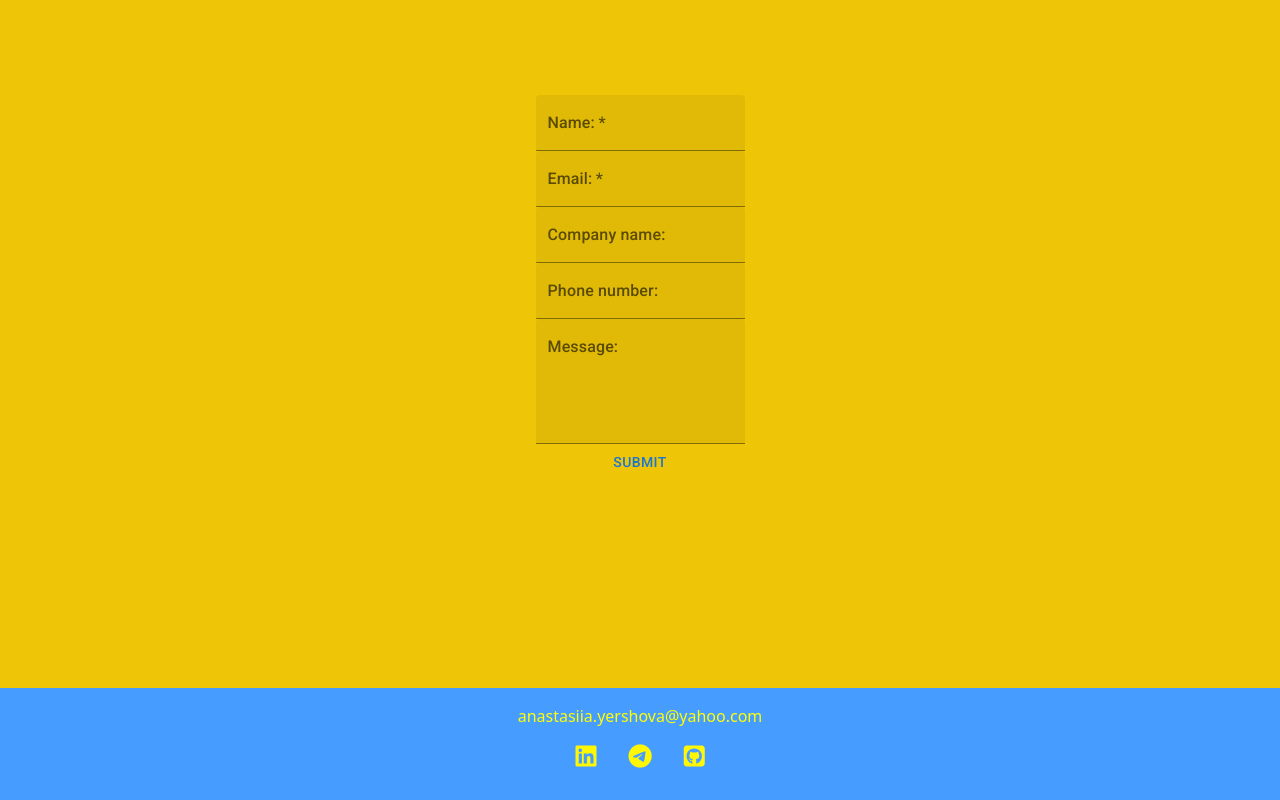
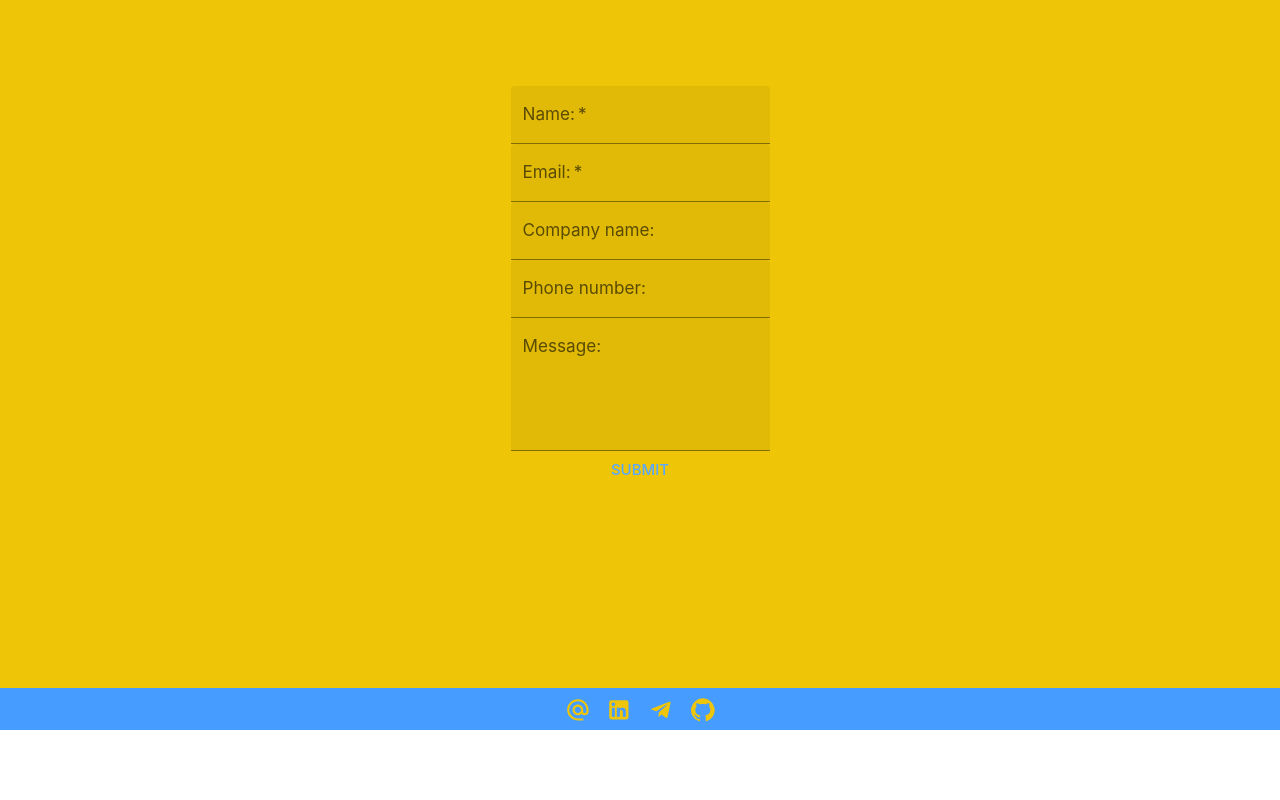
Before and after one commit to yrshva/yrshva.com, a React (Create React App) app: page /about in a window 1280 px wide. Shown: the part 1453-2253 px from the top of the page. After the commit the page ends 2183 px from the top, so only its background shows below. Built offline with nearby package versions, Linux system fonts and the light colour scheme; the HTML template or start-up script is replaced by a standard one; a web font is replaced by a local one; what react-animations would draw is missing.

Commit message:
update home page

```diff
--- a/package.json
+++ b/package.json
@@ -13,7 +13,7 @@
     "@emailjs/browser": "^3.7.0",
     "@emotion/react": "^11.10.6",
     "@emotion/styled": "^11.10.6",
-    "@mui/icons-material": "^5.10.6",
+    "@mui/icons-material": "^5.11.11",
     "@mui/material": "^5.11.14",
     "@testing-library/jest-dom": "^5.16.5",
     "@testing-library/react": "^13.4.0",
--- a/src/App.tsx
+++ b/src/App.tsx
@@ -7,9 +7,35 @@ import "./styles/App.css";
 import About from "./components/pages/About";
 import Home from "./components/pages/Home";
 import Layout from "./components/shared/Layout";
+import { ThemeProvider, createTheme } from "@mui/material";
+import { colors } from "./styles";
 
 function App() {
+  const customTheme = createTheme({
+    palette: {
+      primary: {
+        main: colors.primary.main,
+      },
+    },
+    typography: {
+      fontSize: 15,
+      fontFamily: [
+        "-apple -system",
+        "BlinkMacSystemFont",
+        "Segoe UI",
+        "Roboto",
+        "Oxygen",
+        "Ubuntu",
+        "Cantarell",
+        "Fira Sans",
+        "Droid Sans",
+        "Helvetica Neue",
+        "sans-serif",
+      ].join(","),
+    },
+  });
   return (
+    <ThemeProvider theme={customTheme}>
       <BrowserRouter>
         <Routes>
           <Route path="/" element={<Layout />}>
@@ -18,6 +44,7 @@ function App() {
           </Route>
         </Routes>
       </BrowserRouter>
+    </ThemeProvider>
   );
 }
 
--- a/src/components/pages/AboutPage/Resume.tsx
+++ b/src/components/pages/AboutPage/Resume.tsx
@@ -1,4 +1,3 @@
-import React from "react";
 import "../../../styles/resume.css";
 
 const Resume = () => {
@@ -36,10 +35,7 @@ const Resume = () => {
         <p className="c2">
           <span className="c15 c22">GitHub: </span>
           <span className="c5">
-            <a
-              className="c10"
-              href="https://github.com/yrshva"
-            >
+            <a className="c10" href="https://github.com/yrshva">
               https://github.com/yrshva
             </a>
           </span>
--- a/src/components/pages/HomePage/MainPage.tsx
+++ b/src/components/pages/HomePage/MainPage.tsx
@@ -1,4 +1,4 @@
-import { Box, Button, Modal, Typography } from "@mui/material";
+import { Box, Button, Modal, Stack, Typography } from "@mui/material";
 import styled, { keyframes } from "styled-components";
 import {
   swing,
@@ -9,7 +9,7 @@ import {
 } from "react-animations";
 import React, { type RefObject } from "react";
 import { ContactForm } from "../../shared/ContactForm";
-import { buttonStyle } from "../../shared/styles";
+import { codeFontFamily, fontSizes, buttonStyle } from "../../../styles";
 
 const SlideInDown = styled.span`
   display: inline-block;
@@ -36,37 +36,49 @@ const BounceIn = styled.div`
   animation: 1s ${keyframes`${bounceInUp}`};
 `;
 
-
 const MainPage = (props: { projects: RefObject<HTMLDivElement> }) => {
   const [open, setOpen] = React.useState(false);
-  const handleOpen = () => { setOpen(true); };
-  const handleClose = () => { setOpen(false); };
+  const handleOpen = () => {
+    setOpen(true);
+  };
+  const handleClose = () => {
+    setOpen(false);
+  };
   return (
     <Box>
       <Box className="page bg-blue">
         <Box>
-          <Typography >
+          <Typography fontSize={fontSizes.L} fontFamily={codeFontFamily}>
             <HandSwing>👋</HandSwing>
             <SlideInDown>Hi</SlideInDown> <SlideInRight>I am</SlideInRight>
           </Typography>
           <Name>Anastasiia Yershova</Name>
-          <Typography sx={{ opacity: "75%" }}>
+          <Typography
+            fontSize={fontSizes.L}
+            fontFamily={codeFontFamily}
+            sx={{ opacity: "75%" }}
+          >
             <SlideInDown>Frontend Developer based in the UK</SlideInDown>
           </Typography>
-          <BounceIn className="buttons">
-
+          <BounceIn>
+            <Stack
+              marginTop={1.5}
+              direction="row"
+              display="flex"
+              justifyContent="space-evenly"
+            >
               <Button
-              onClick={() => { props.projects.current?.scrollIntoView(); }
-              }
+                onClick={() => {
+                  props.projects.current?.scrollIntoView();
+                }}
                 sx={buttonStyle({ color: "yellow" })}
               >
                 See my projects
               </Button>
-            <Button onClick={handleOpen}
-              sx={buttonStyle({ color: "blue" })}
-            >
+              <Button onClick={handleOpen} sx={buttonStyle({ color: "blue" })}>
                 Contact me
               </Button>
+            </Stack>
             <Modal
               open={open}
               onClose={handleClose}
@@ -78,7 +90,7 @@ const MainPage = (props: { projects: RefObject<HTMLDivElement> }) => {
           </BounceIn>
         </Box>
       </Box>
-    </Box >
+    </Box>
   );
 };
 export default MainPage;
--- a/src/components/shared/Footer.tsx
+++ b/src/components/shared/Footer.tsx
@@ -1,36 +1,54 @@
-import React from "react";
-import "../../styles/footer.css";
+import TelegramIcon from "@mui/icons-material/Telegram";
+import GitHubIcon from "@mui/icons-material/GitHub";
+import LinkedInIcon from "@mui/icons-material/LinkedIn";
+import AlternateEmailIcon from "@mui/icons-material/AlternateEmail";
+import { Box, Link, Stack } from "@mui/material";
+import { colors } from "../../styles";
 const Footer = () => {
+  const iconStyles = {
+    color: colors.secondary.main,
+    transition: "0.3s",
+    "&:hover": {
+      color: colors.secondary.light,
+    },
+  };
   return (
-    <footer>
-      <div className=" p-3">
-        <div className="d-flex justify-content-center">
-          <a
+    <Box bgcolor={colors.primary.dark} paddingY="0.5rem">
+      <Stack direction="row" spacing={2} display="flex" justifyContent="center">
+        <Link
           id="email"
           href="mailto:anastasia.yershova@yahoo.com"
           title="Anastasiia's email"
-            style={{ textDecoration: "none", color: "yellow" }}
+          sx={iconStyles}
         >
-            anastasiia.yershova@yahoo.com
-          </a>
-        </div>
-        <div className="social-networks d-flex justify-content-center">
-          <a
+          <AlternateEmailIcon />
+        </Link>
+        <Link
           href="https://www.linkedin.com/in/anastasiia-yershova/"
           title="Anastasiia's LinkedIn"
           target="blank"
+          sx={iconStyles}
         >
-            <i className="fa-brands fa-linkedin m-3"></i>
-          </a>
-          <a href="https://t.me/yrshva" target="blank" title="Anastasiia's Telegram">
-            <i className="fa-brands fa-telegram m-3"></i>
-          </a>
-          <a href="https://github.com/yrshva" target="blank" title="Anastasiia's Github">
-            <i className="fa-brands fa-github-square m-3"></i>
-          </a>
-        </div>
-      </div>
-    </footer>
+          <LinkedInIcon />
+        </Link>
+        <Link
+          href="https://t.me/yrshva"
+          target="blank"
+          title="Anastasiia's Telegram"
+          sx={iconStyles}
+        >
+          <TelegramIcon />
+        </Link>
+        <Link
+          href="https://github.com/yrshva"
+          target="blank"
+          title="Anastasiia's Github"
+          sx={iconStyles}
+        >
+          <GitHubIcon />
+        </Link>
+      </Stack>
+    </Box>
   );
 };
 export default Footer;
--- a/src/components/shared/styles.ts
+++ /dev/null
@@ -1,24 +0,0 @@
-export const buttonStyle = ({
-  color,
-  variant,
-}: {
-  color?: string;
-  variant?: string;
-}) => {
-  const border = color === "blue" ? "#278cff" : "#bc9d06";
-  const bg =
-    variant === "outline"
-      ? undefined
-      : color === "blue"
-      ? "#5aa7ff"
-      : "#e9c207";
-  return {
-    "border-radius": "10px",
-    width: "150px",
-    height: "55px",
-    border: `4px double ${border}`,
-    transition: "0.3s",
-    color: "#353637",
-    "background-color": bg,
-  };
-};
--- a/src/styles/footer.css
+++ /dev/null
@@ -1,12 +0,0 @@
-.social-networks a {
-  font-size: 24px;
-  color: #fff703;
-}
-
-.social-networks a:hover {
-  color: yellow;
-}
-
-footer {
-  background-color: #479dff;
-}/*# sourceMappingURL=footer.css.map */
--- a/src/styles/footer.scss
+++ /dev/null
@@ -1,10 +0,0 @@
-.social-networks a {
-  font-size: 24px;
-  color: #fff703;
-}
-.social-networks a:hover {
-  color: yellow;
-}
-footer {
-  background-color: #479dff;
-}
--- /dev/null
+++ b/src/styles/index.ts
@@ -0,0 +1,71 @@
+export const colors = {
+  primary: {
+    main: "#5AA7FF",
+    dark: "#479DFF",
+    x_dark: "#278cff",
+  },
+  secondary: {
+    main: "#EEC508",
+    light: "#FADF63",
+    dark: "#e9c207",
+    x_dark: "#bc9d06",
+  },
+  main: {
+    main: "#212529",
+    lighter: "#363636",
+  },
+};
+
+export const codeFontFamily = [
+  "source-code-pro",
+  "Menlo",
+  "Monaco",
+  "Consolas",
+  "Courier New",
+].join(",");
+
+export const mainFontFamily = [
+  "-apple -system",
+  "BlinkMacSystemFont",
+  "Segoe UI",
+  "Roboto",
+  "Oxygen",
+  "Ubuntu",
+  "Cantarell",
+  "Fira Sans",
+  "Droid Sans",
+  "Helvetica Neue",
+  "sans-serif",
+].join(",");
+
+export const fontSizes = {
+  M: 15,
+  L: 18,
+  XL: 24,
+  XXL: 32,
+};
+export const buttonStyle = ({
+  color,
+  variant,
+}: {
+  color?: string;
+  variant?: string;
+}) => {
+  const border =
+    color === "blue" ? colors.primary.dark : colors.secondary.x_dark;
+  const bg =
+    variant === "outline"
+      ? undefined
+      : color === "blue"
+      ? colors.primary.x_dark
+      : colors.secondary.dark;
+  return {
+    "border-radius": "10px",
+    width: "150px",
+    height: "55px",
+    border: `4px double ${border}`,
+    transition: "0.3s",
+    color: colors.main.lighter,
+    "background-color": bg,
+  };
+};
```
Also changed, not shown: 2 other files (tests, documents, lock files or other folders). Lines whose indentation alone changed are shown as unchanged.
